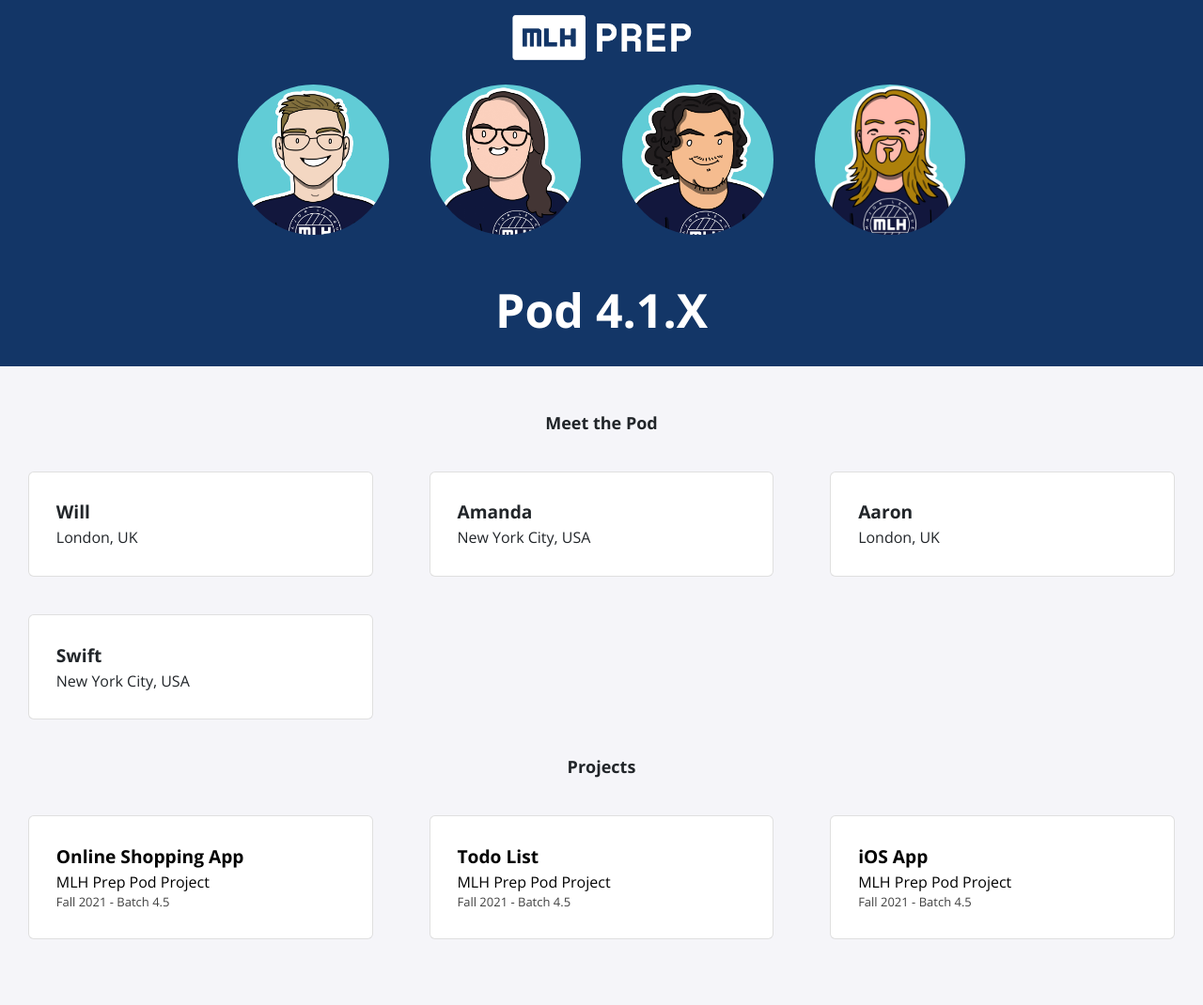
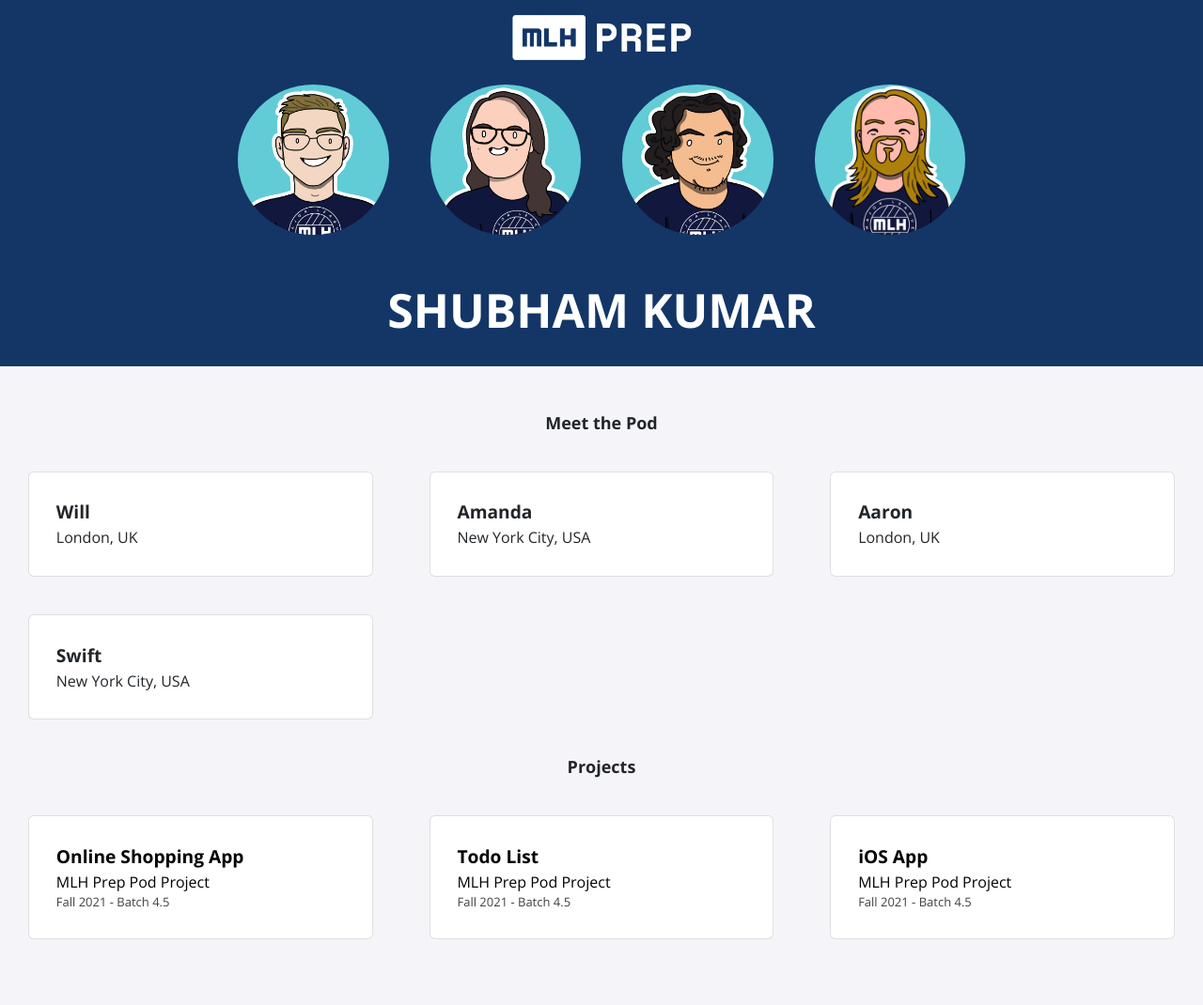
Before and after one commit to THE-SHUBHAM-VERSE/THE-SHUBHAM-VERSE1.github.io, a Jekyll site: the page built from index.html, in a window 1280 px wide. Shown: the whole page at 94% size. Built offline with Jekyll 4.4.1, drawn with Linux system fonts in a browser that asks for light colours; nearby versions of some CDN libraries.

Commit message:
Update_config.yml to include right username

```diff
--- a/_config.yml
+++ b/_config.yml
@@ -1,11 +1,11 @@
-title: "Pod 4.1.X"
-email: fellowship@mlh.io
+title: "SHUBHAM KUMAR"
+email: shubhamkumar232001@gmail.com
 description: >- # this means to ignore newlines until "baseurl:"
   This is my portfolio website!
 baseurl: "/"
-url: "/"
-twitter_username: mlhacks
-github_username:  mlh-fellowship
+url: "THE-SHUBHAM-VERSE.github.io/"
+twitter_username: SKUMAR
+github_username:  THE-SHUBHAM-VERSE
 
 sass:
   sass_dir: _sass
```
